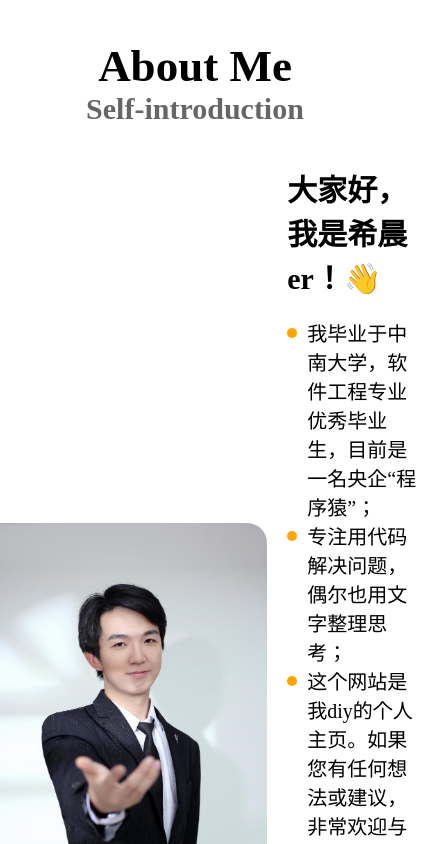
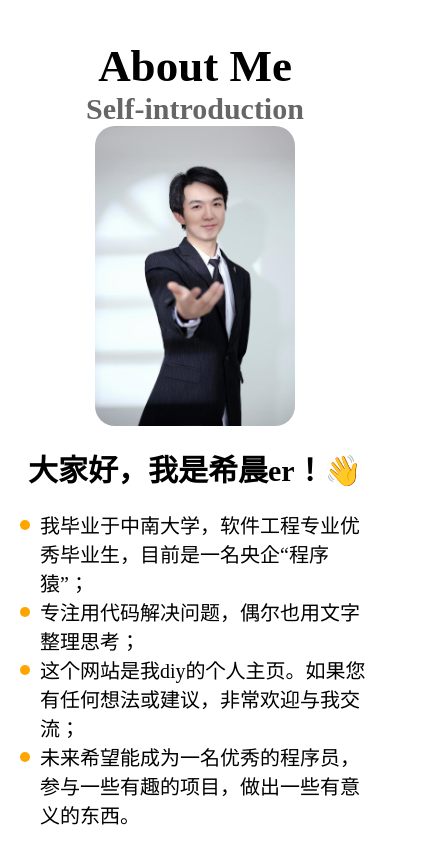
Before and after one commit to XiChen1234/MyWebsite, a Vue app: page / in a window 390 px wide. Shown: the part 760-1604 px from the top of the page, 429 px wide, since content can reach past the window. Built offline with nearby package versions, Linux system fonts and the light colour scheme; a small style sheet from the web is missing.

Commit message:
feat: add about page responsive
增加关于页的响应式绑定

```diff
--- a/src/components/page/AboutPage.vue
+++ b/src/components/page/AboutPage.vue
@@ -143,4 +143,19 @@
   font-size: 24px;
   padding: 10px;
 }
+
+@media screen and (max-width: 1023px) {
+  .content {
+    flex-direction: column;
+    padding: 0;
+  }
+
+  .content .text {
+    width: 100%;
+  }
+
+  .content .pic img {
+    width: 200px;
+  }
+}
 </style>
```
